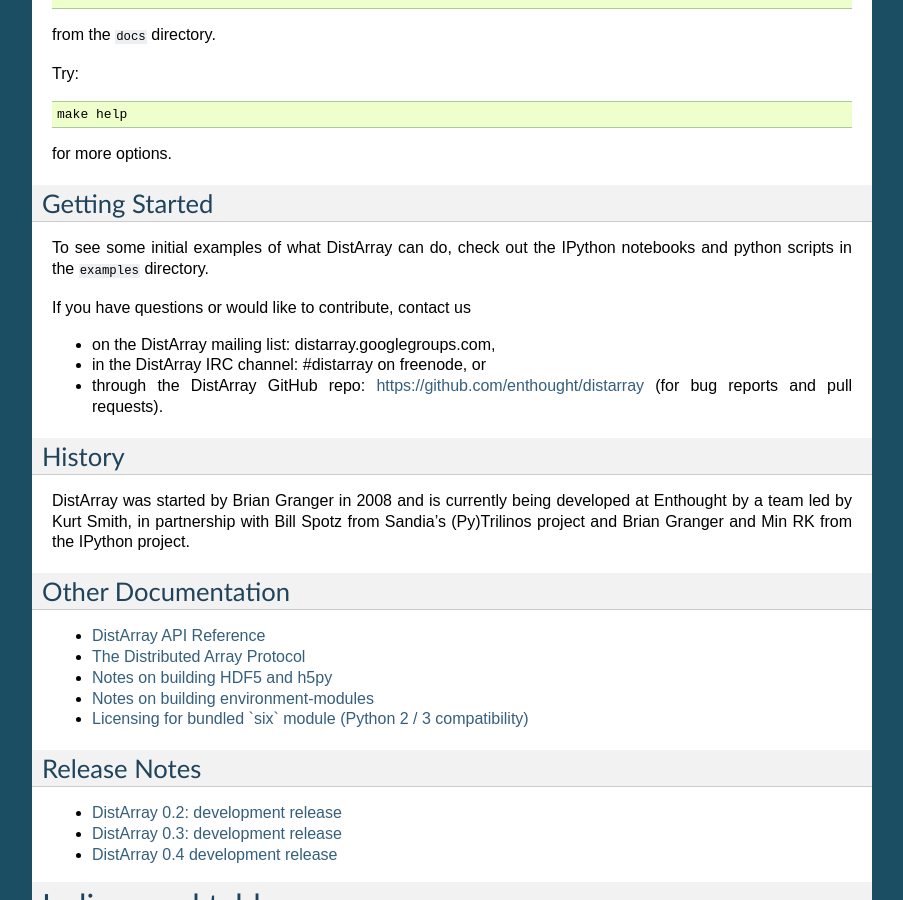
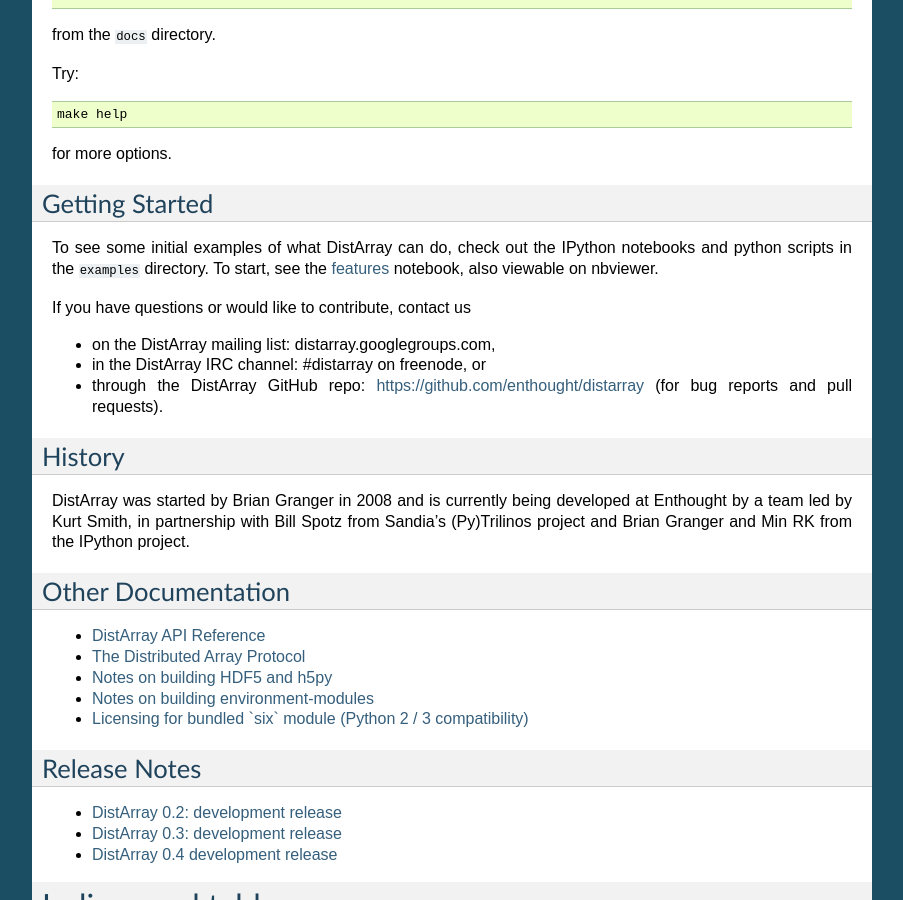
Before and after one commit to enthought/distarray, a Sphinx documentation site: the page built from docs/source/index.rst, in a window 1280 px wide and 900 px high, scrolled down 1485 px. Shown: the whole window, without its empty margins (198-1101 px from the left). Built offline with Sphinx 7.4.7, drawn with Linux system fonts in a browser that asks for light colours.

Commit message:
Add a link to features.ipynb on nbviewer.

```diff
--- a/docs/source/index.rst
+++ b/docs/source/index.rst
@@ -104,7 +104,10 @@
 ---------------
 
 To see some initial examples of what DistArray can do, check out the IPython
-notebooks and python scripts in the ``examples`` directory.
+notebooks and python scripts in the ``examples`` directory.  To start, see the
+`features`_ notebook, also viewable on nbviewer.
+
+.. _features: http://nbviewer.ipython.org/github/enthought/distarray/blob/master/examples/features.ipynb
 
 If you have questions or would like to contribute, contact us
 
```
